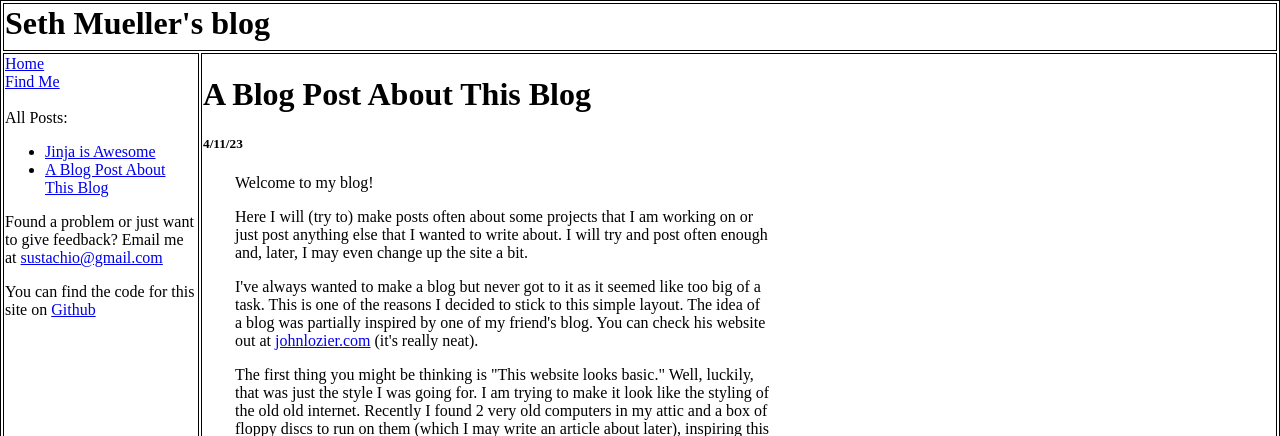
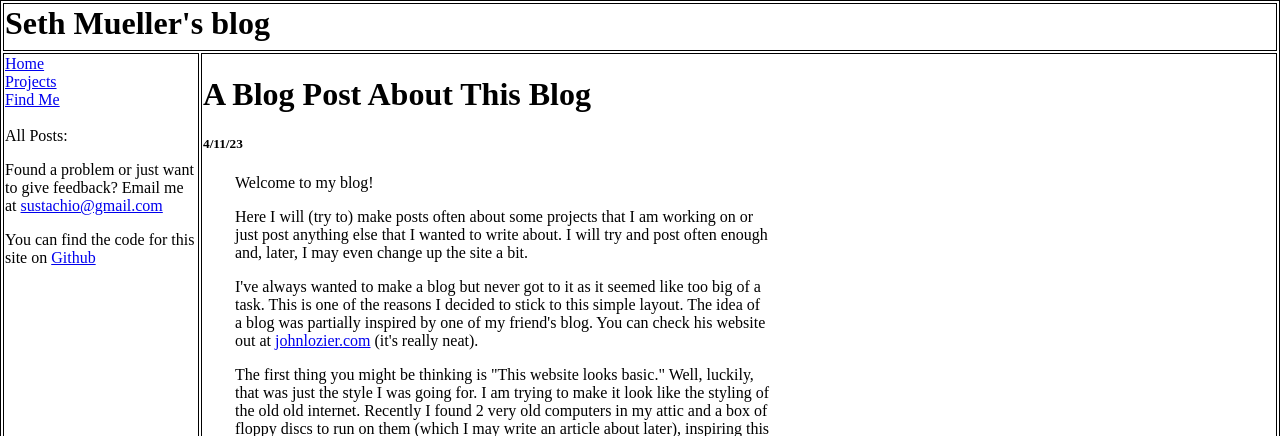
Before and after one commit to sustachio/blog, a Flask app: page /post/34 in a window 1280 px wide. Shown: the top 436 px of the page. Run offline with Flask 2, Linux system fonts and the light colour scheme.

Commit message:
Feature: add projects page

```diff
--- a/database.py
+++ b/database.py
@@ -85,6 +85,21 @@ class Database():
 
         return posts
 
+    def get_projects(self):
+        self.db_cursor.execute('SELECT * FROM posts WHERE type=? ORDER BY posted_on', ("Project",))
+        posts = [
+            {
+                "id": post[0],
+                "title": post[1],
+                "type": post[2],
+                "date": post[3],
+                "content": post[4]
+            }
+            for post in self.db_cursor.fetchall()
+        ]
+
+        return posts
+
 
     def add_comment(self, post_id, user_name, content):
         self.db_cursor.execute("SELECT * FROM comments")
--- a/main.py
+++ b/main.py
@@ -10,8 +10,11 @@ db.make_posts_from_md()
 
 @app.route('/')
 def home():
-    return render_template("home.html", posts=db.get_posts())
+    return render_template("home.html", all_posts=db.get_posts(), posts=db.get_posts())
 
+@app.route("/projects")
+def projects():
+    return render_template("home.html", all_posts=db.get_posts(), posts=db.get_projects())
 
 @app.errorhandler(404)
 def page_not_found(e):
--- a/templates/index.html
+++ b/templates/index.html
@@ -15,13 +15,14 @@
         <tr>
             <td id="page-list">
                 <a href="{{ url_for('home') }}">Home</a><br>
+                <a href="{{ url_for('projects') }}">Projects</a><br>
                 <a href="{{ url_for('find_me') }}">Find Me</a><br>
 
 
                 <br>
                 All Posts:
                 <ul>
-                    {% for post in posts|reverse %}
+                    {% for post in all_posts|reverse %}
                         <li><a href="{{ url_for('post', post_id=post.id) }}">{{ post.title }}</a></li>
                     {% endfor %}
                 </ul>
```
Also changed, not shown: database.db.
